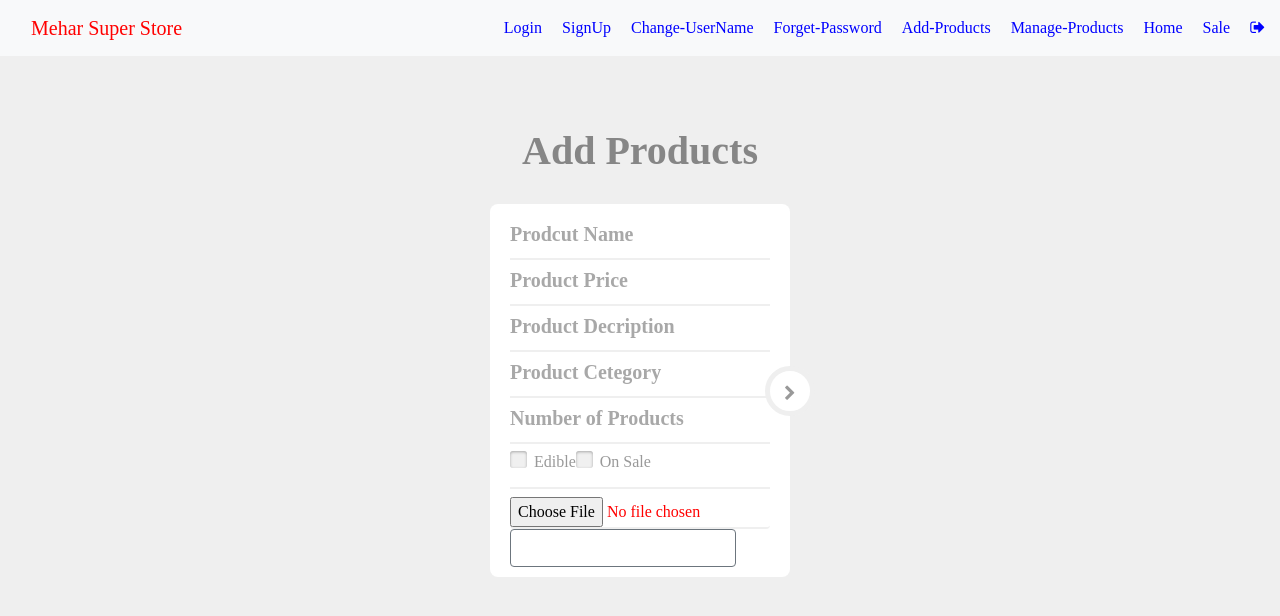
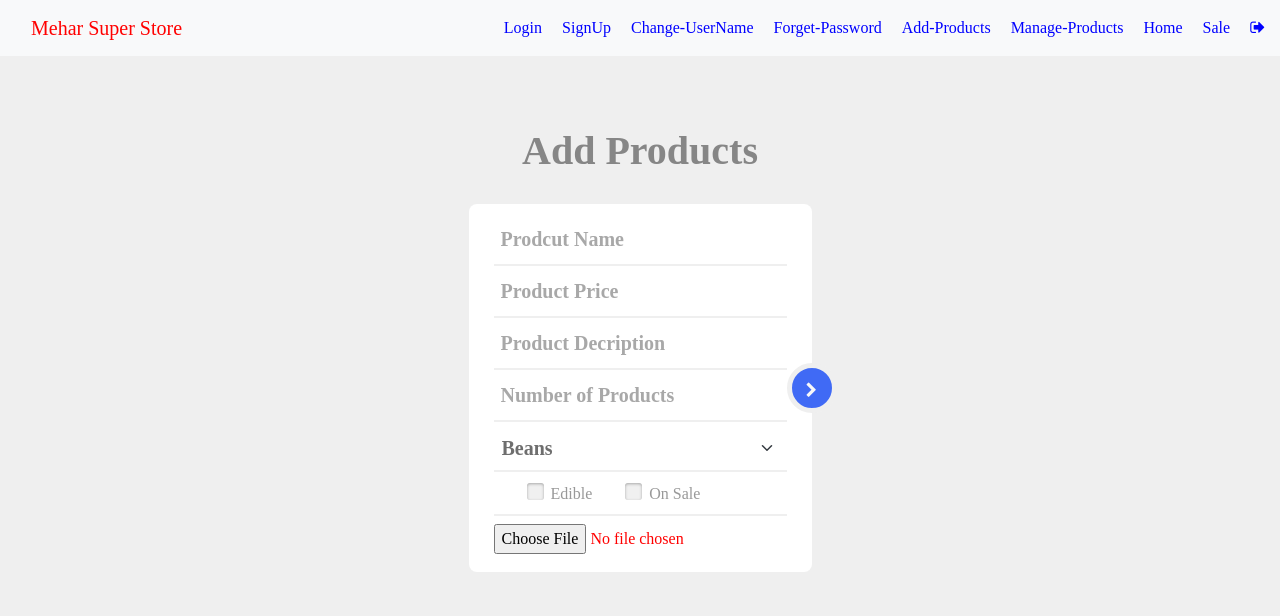
Before and after one commit to Labeeb-Tahir-2000/Super-Store-Frontend-public, a React (Create React App) app: page /addProducts in a window 1280 px wide. Shown: the top 616 px of the page. Built offline with nearby package versions, Linux system fonts and the light colour scheme.

Commit message:
making some buety changes in addProduct.js file

```diff
--- a/package.json
+++ b/package.json
@@ -7,6 +7,7 @@
     "@testing-library/jest-dom": "^5.14.1",
     "@testing-library/react": "^11.2.7",
     "@testing-library/user-event": "^12.1.10",
+    "antd": "^4.16.13",
     "axios": "^0.21.1",
     "bootstrap": "^5.0.2",
     "browserslist": "^4.16.6",
--- a/src/App.js
+++ b/src/App.js
@@ -11,6 +11,7 @@ import About from "./Components/About/about";
 import Signin  from "./Components/Admin/signIn/SignIn";
 import Forget  from "./Components/Admin/forgetPassword/ForgetPassword";
 import AddProducts  from "./Components/Admin/addProducts/AddProducts";
+
 import ManageProducts from "./Components/Admin/manageProducts/ManageProducts";
 import ChangeUserName   from "./Components/Admin/changeUserName/ChangeUserName";
 import SignUp from "./Components/Admin/signUp/SignUp";
@@ -28,7 +29,6 @@ function App() {
     <Route path = "/" exact>
         <Signin/>
       </Route>
-
       <Route path = "/SignUp" exact>
         {/* {context.user.role === 'user' ? <NavbarAdmin/> : <NavbarUser/>} */}
         <SignUp/>
--- a/src/Components/Admin/AddProducts/AddProductFunc.js
+++ b/src/Components/Admin/AddProducts/AddProductFunc.js
@@ -31,10 +31,16 @@ function useAddProductFunc(){
                 }
 
             });
+            if(res.data.status === 'success'){
+                alert('Successfuly Uploaded data');
+            }else{
+                alert('Error in Uploading data');
+            }
             console.log(res);
             console.log(res.data);
         }
         catch(err){
+            alert('Error in Uploading data');
             console.log(err);
             console.log(err.response);
         }
--- a/src/Components/Admin/AddProducts/AddProducts.js
+++ b/src/Components/Admin/AddProducts/AddProducts.js
@@ -9,8 +9,21 @@ function AddProducts (){
 	const [sale, setSale]= useState(' ');
 	const [edible, setEdible]= useState(' ');
 	const [URL, setURL] = useState(' ');
+	const [cetegoryValue, setCetegoryValue] = useState(1)
+	const Cetegories = [
+		{ key: 1, value: "Beans" },
+		{ key: 2, value: "Lays" },
+		{ key: 3, value: "Cold Drinks" },
+		{ key: 4, value: "Biscuits" },
+		{ key: 5, value: "Spices" },
+		{ key: 6, value: "Deturjunts" },
+		{ key: 7, value: "Sprays" }
+	]
+	const useAddProductFuncCall = useAddProductFunc();
 
-	const useAddProductFuncCall = useAddProductFunc();
+	const onCetegoryChange = (event) => {
+        setCetegoryValue(event.currentTarget.value)
+    }
 
 	const saleChangeLisner =()=>{
 	if(sale === ' '){
@@ -59,54 +72,65 @@ function AddProducts (){
 			<div className="main-login-form">
 				<div className="login-group">
 					<div className="form-group">
-
-						<label for="reg_username" className="sr-only">Prodcut Name</label>
 						<input type="text" className="form-control"  name="pTitle" placeholder="Prodcut Name"/>
 					</div>
 
                     <div className="form-group">
-						<label for="reg_fullname" className="sr-only">Product Price</label>
 						<input type="text" className="form-control"  name="pPrice" placeholder="Product Price"/>
 					</div>
 
 					<div className="form-group">
-
-						<label for="reg_username" className="sr-only">Prodcut Decription</label>
 						<input type="text" className="form-control"  name="pDescription" placeholder="Product Decription"/>
 					</div>
 
-					<div className="form-group">
-						<label  className="sr-only">Product Cetegory</label>
-						<input type="text" className="form-control"  name="pCetegory" placeholder="Product Cetegory"/>
-					</div>
-
                     <div className="form-group">
-						<label for="pCount" className="sr-only">Stock</label>
 						<input type="text" className="form-control" id="pCount" name="pStock" placeholder="Number of Products"/>
 					</div>
 
-                    <div className="form-group login-group-checkbox "  >
+					<div className="form-group-select" >
+
+						<select className="form-select form-select-sm  " style={{color:'#6e6e6e ',fontWeight: 'bold',
+						fontSize: '20px',padding: 'none ',marginBottom:'3px !important',marginTop:'7px !important'}}
+						name="pCetegory" onChange={onCetegoryChange} value={cetegoryValue}>
+
+						{Cetegories.map(item => (
+							<option key={item.key} value={item.value}>{item.value} </option>
+						))}
+
+               			</select>
+					</div>
+
+                    <div style={{paddingTop:'9px',paddingBottom:'0px'}}className="form-group login-group-checkbox "  >
+
 						<input type="checkbox" className="" name="pEdible"  onChange={edibleChangeLisner} id='Edible' value={edible} />
 						<label for="Edible" >Edible </label>
 
 						<input  type="checkbox" className="" name="pOnSale" onChange={saleChangeLisner} id="Sale"  value={sale}/>
 						<label for="Sale">On Sale</label>
+
 					</div>
 
                     <div className=" rounded form-group  ">
-                    <input  onChange={handleChange} className="pic" type="file"   />
+                    <input  style={{marginBottom:'8px'}} onChange={handleChange} className="pic" type="file" />
                     </div>
-					<div >
-                    <input onClick={handleUpload} class="btn btn-outline-secondary" name="pURL" value={URL}/> {/* can not use button inside button this will also trigger outside button. so make upload button outside  or just use input tags*/}
+
+					{image?
+					<div  className="form-group" >
+					<input style={{marginTop:'8px',padding:'2px', width:'110%'}} type="button" className="btn btn-outline-primary btn-lg"  onClick={handleUpload}  value='Click here to upload the image'/>
+                    <input style={{display:'none'}} role='button'   name="pURL" value={URL}/>
                     </div>
+					:
+					null
+					}
+
 				</div>
 				<button type="submit" onSubmit={useAddProductFuncCall} className="login-button"><i className="fa fa-chevron-right"></i></button>
 			</div>
 
 		</form>
 	</div>
-	<div className="container">
-	<img src={URL}/>
+	<div style={{marginTop:'10px' , width:'100%', maxHeight:'240px'}}>
+	<img style={{marginTop:'10px' , maxWidth:'250px', maxHeight:'240px' ,borderRadius:'50%'}}src={URL}/>
 	</div>
     </div>
 
--- a/src/Components/Admin/SignIn.css
+++ b/src/Components/Admin/SignIn.css
@@ -9,8 +9,48 @@ body {
   display : flex;
   justify-content: space-between;
 }
+.form-group-select{
 
+ padding: none !important;
+  border-bottom: 2px solid #efefef;
+  position: relative;
+}
+select option {
+  color: #6e6e6e;
+  font-size: 15px;
+  font-weight: bold;
+  padding: 0px !important;
+ }
 
+select {
+  margin-left: 0px !important;
+  margin-right: 0px !important;
+  color: #999999;
+  font-weight: bold;
+  font-size: 20px;
+  padding: none !important;
+ text-decoration: none !important;
+ box-shadow: none !important;
+ margin-bottom:3px !important;
+ margin-top:7px !important;
+ border:none !important;
+ border-color: none !important;
+ text-decoration-color:none !important;
+ }
+
+select:focus  {
+  color: #6e6e6e !important;
+  font-weight: bold;
+  font-size: 20px;
+  padding: none !important;
+ text-decoration: none !important;
+ box-shadow: none !important;
+ margin-bottom:3px !important;
+ margin-top:7px !important;
+ border:none !important;
+ border-color: none !important;
+ text-decoration-color:none !important;
+}
 .pic{
   border-color:#777777;
   color:red;
@@ -25,18 +65,10 @@ a:hover {
   color: #333333;
   text-decoration: none;
 }
-/*=== 3. Text Outside the Box ===*/
-.etc-login-form {
-  color: #39c4ee;
-  padding: 10px 20px;
-  font-size: 20px !important;
-}
-.etc-login-form p {
-  margin-bottom: 5px;
-}
+
 /*=== 4. Main Form ===*/
 .login-form-1 {
-  max-width: 300px;
+  max-width: 350px;
   border-radius: 5px;
   display: inline-block;
 
@@ -44,27 +76,27 @@ a:hover {
 .main-login-form {
   position: relative;
 }
+.form-control {
+
+  padding-left: 7px !important;
+}
 .login-form-1 .form-control {
   width:100%;
   border: 0;
   box-shadow: 0 0 0;
   border-radius: 0;
   background: transparent;
-  color: #555555;
+  color: #6e6e6e;
   padding: 10px 0px;
   font-weight: bold;
   height:auto;
+  font-size: 20px;
 }
 .login-form-1 .form-control::-webkit-input-placeholder {
   color: #a8a8a8;
   font-size: 20px;
 }
-.login-form-1 .form-control:-moz-placeholder,
-.login-form-1 .form-control::-moz-placeholder,
-.login-form-1 .form-control:-ms-input-placeholder {
-  color: #6b6b6b;
 
-}
 .login-form-1 .form-group {
   margin-bottom: 0;
   border-bottom: 2px solid #efefef;
@@ -78,18 +110,19 @@ a:hover {
   background: #ffffff;
   color: #999999;
   border-radius: 8px;
-  padding: 10px 20px;
+  padding: 10px 25px;
+  width: 100%
 }
 .login-group-checkbox {
-  padding: 5px 0;
+  padding: 5px 3px ;
 }
 /*=== 5. Login Button ===*/
 .login-form-1 .login-button {
   position: absolute;
   right: -25px;
   top: 50%;
-  background: #ffffff;
-  color: #999999;
+  background: #406af5;
+  color: #f8f8f8;
   padding: 11px 0;
   width: 50px;
   height: 50px;
@@ -99,21 +132,13 @@ a:hover {
   transition: all ease-in-out 500ms;
 }
 .login-form-1 .login-button:hover {
-  color: #555555;
+  color: #000000;
   transform: rotate(450deg);
 }
 .login-form-1 .login-button.clicked {
-  color: #555555;
+  color: #000000;
 }
-.login-form-1 .login-button.clicked:hover {
-  transform: none;
-}
-.login-form-1 .login-button.clicked.success {
-  color: #2ecc71;
-}
-.login-form-1 .login-button.clicked.error {
-  color: #e74c3c;
-}
+
 /*=== 6. Form Invalid ===*/
 label.form-invalid {
   position: absolute;
@@ -155,46 +180,31 @@ label.form-invalid:after {
   opacity: 0;
   transition: all ease-in-out 200ms;
 }
-.login-form-main-message.show {
-  height: auto;
-  opacity: 1;
-  padding: 10px 20px 10px 17px;
-}
-.login-form-main-message.success {
-  border-left-color: #2ecc71;
-}
-.login-form-main-message.error {
-  border-left-color: #e74c3c;
-}
 /*=== 8. Custom Checkbox & Radio ===*/
 /* Base for label styling */
 [type="checkbox"]:not(:checked),
-[type="checkbox"]:checked,
-[type="radio"]:not(:checked),
-[type="radio"]:checked {
+[type="checkbox"]:checked {
   position: absolute;
   left: -9999px;
 }
 [type="checkbox"]:not(:checked) + label,
-[type="checkbox"]:checked + label,
-[type="radio"]:not(:checked) + label,
-[type="radio"]:checked + label {
+[type="checkbox"]:checked + label{
   position: relative;
 
-  padding-left: 24px;
+  padding-left: 54px;
   padding-top: 1px;
-
+  padding-right: 3px !important;
   cursor: pointer;
 }
 /* checkbox aspect */
 [type="checkbox"]:not(:checked) + label:before,
-[type="checkbox"]:checked + label:before,
-[type="radio"]:not(:checked) + label:before,
-[type="radio"]:checked + label:before {
+[type="checkbox"]:checked + label:before{
   content: '';
   position: absolute;
-  left: 0px;
+  padding-right: 7px !important;
+
   top: 2px;
+  left: 30px;
   width: 17px;
   height: 17px;
   border: 0px solid #aaa;
@@ -204,41 +214,19 @@ label.form-invalid:after {
 }
 /* checked mark aspect */
 [type="checkbox"]:not(:checked) + label:after,
-[type="checkbox"]:checked + label:after,
-[type="radio"]:not(:checked) + label:after,
-[type="radio"]:checked + label:after {
+[type="checkbox"]:checked + label:after {
   position: absolute;
   color: #555555;
   transition: all .2s;
 }
 /* checked mark aspect changes */
-[type="checkbox"]:not(:checked) + label:after,
-[type="radio"]:not(:checked) + label:after {
+[type="checkbox"]:not(:checked) + label:after {
   opacity: 0;
   transform: scale(0);
 }
-[type="checkbox"]:checked + label:after,
-[type="radio"]:checked + label:after {
-  opacity: 1;
-  transform: scale(1);
-}
-/* disabled checkbox */
-[type="checkbox"]:disabled:not(:checked) + label:before,
-[type="checkbox"]:disabled:checked + label:before,
-[type="radio"]:disabled:not(:checked) + label:before,
-[type="radio"]:disabled:checked + label:before {
-  box-shadow: none;
-  border-color: #8c8c8c;
-  background-color: #878787;
-}
-[type="checkbox"]:disabled:checked + label:after,
-[type="radio"]:disabled:checked + label:after {
-  color: #555555;
-}
-[type="checkbox"]:disabled + label,
-[type="radio"]:disabled + label {
-  color: #8c8c8c;
-}
+
+
+
 /* accessibility */
 [type="checkbox"]:checked:focus + label:before,
 [type="checkbox"]:not(:checked):focus + label:before,
@@ -246,36 +234,24 @@ label.form-invalid:after {
 [type="checkbox"]:not(:checked):focus + label:before {
   border: 1px dotted #f6f6f6;
 }
-/* hover style just for information */
-label:hover:before {
-  border: 1px solid #f6f6f6 !important;
-}
+
 /*=== Customization ===*/
 /* radio aspect */
 [type="checkbox"]:not(:checked) + label:before,
 [type="checkbox"]:checked + label:before {
   border-radius: 3px;
 }
-[type="radio"]:not(:checked) + label:before,
-[type="radio"]:checked + label:before {
-  border-radius: 35px;
-}
+
 /* selected mark aspect */
 [type="checkbox"]:not(:checked) + label:after,
 [type="checkbox"]:checked + label:after {
   content: '✔';
+
   top: 0;
-  left: 2px;
+  left: 32px;
   font-size: 14px;
 }
-[type="radio"]:not(:checked) + label:after,
-[type="radio"]:checked + label:after {
-  content: '\2022';
-  top: 0;
-  left: 3px;
-  font-size: 30px;
-  line-height: 25px;
-}
+
 /*=== 9. Misc ===*/
 .logo {
   padding: 15px 0;
@@ -283,6 +259,12 @@ label:hover:before {
   color: #868686;
   font-weight: bold;
 }
+@media (max-width: 750px) {
+
+  .login-form-1{
+    width:300px !important;
+  }
+ }
 @media (max-width: 380px) {
  .text-center{
  padding:2px !important;
@@ -290,5 +272,13 @@ label:hover:before {
  .login-form-1{
    width:250px !important;
  }
+ .text-center{
+   padding-top: 4px !important;
+ }
+}
+@media (max-height: 700px) {
 
-}
+  .text-center{
+    padding-top: 2px !important;
+  }
+ }
--- a/src/Components/Navbar/NavbarAdmin.js
+++ b/src/Components/Navbar/NavbarAdmin.js
@@ -49,6 +49,7 @@ function MyNavbar(){
         <Link style={style2} to="/ManageProducts">Manage-Products</Link>
         <Link style={style2} to="/Home">Home</Link>
         <Link style={style2} to="/Sale">Sale</Link>
+
         <a style={style2} onClick={useSignOut}><i class="fa fa-sign-out" aria-hidden="true"></i></a>
         </Nav>
         </Navbar.Collapse>
```
Also changed, not shown: 1 other file (tests, documents, lock files or other folders).
